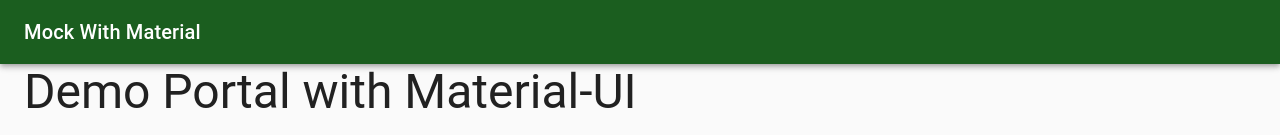
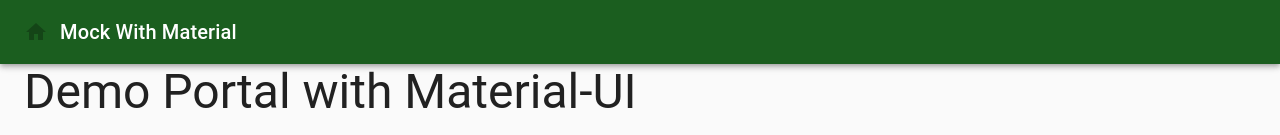
Before and after one commit to shawn-walcher/mock-with-material, a React (Create React App) app in the folder frontend/: page / in a window 1280 px wide. Shown: the top 135 px of the page. Built offline with nearby package versions, Linux system fonts and the light colour scheme.

Commit message:
added home navigation

```diff
--- a/frontend/src/Common/components/layout/Header.js
+++ b/frontend/src/Common/components/layout/Header.js
@@ -1,15 +1,19 @@
-import { AppBar, Button, Toolbar, Typography } from '@material-ui/core';
+import { AppBar, IconButton, Toolbar, Typography } from '@material-ui/core';
+import { Home } from '@material-ui/icons';
 import { useHistory } from 'react-router';
+import { useLocation } from 'react-router-dom';
 
 const Header = () => {
   const history = useHistory();
+  const location = useLocation();
 
   return (
     <AppBar position='static'>
       <Toolbar>
-          <Typography variant='h6'>
-            Mock With Material
-          </Typography>
+        <IconButton edge='start' color='secondary' onClick={() => history.push('/')} disabled={location.pathname === '/'}>
+          <Home />
+        </IconButton>
+        <Typography variant='h6'>Mock With Material</Typography>
       </Toolbar>
     </AppBar>
   );
```
